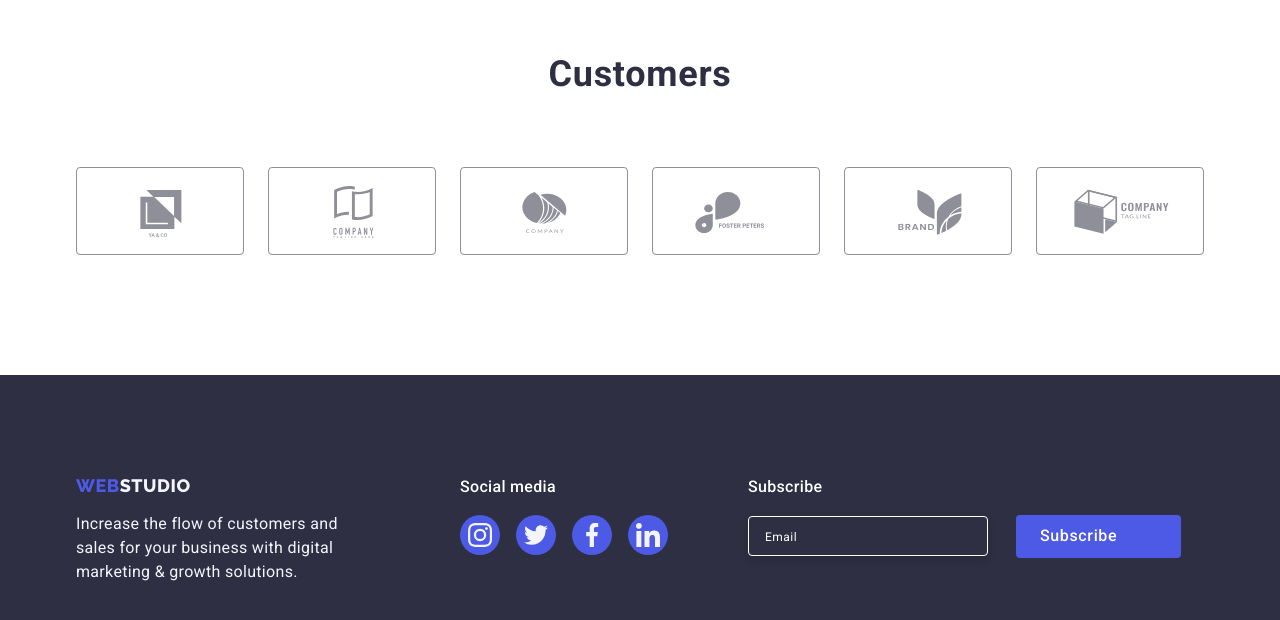
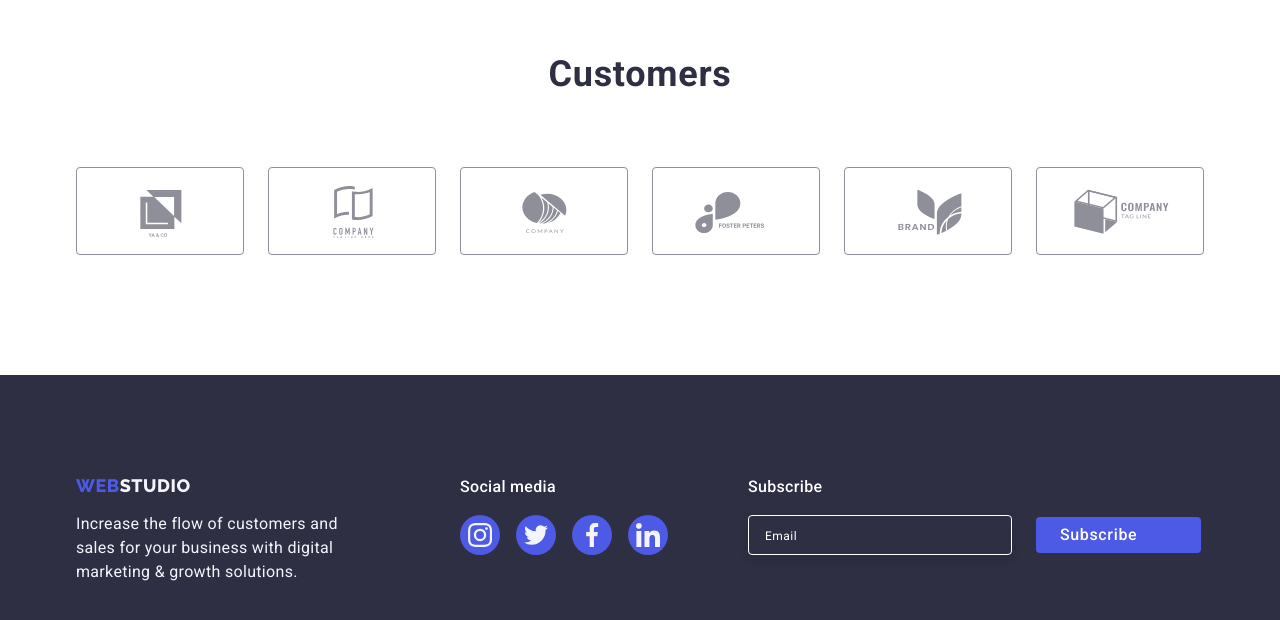
Before and after one commit to Roman80-IT/goit-markup-hw-06, a plain HTML site: page index.html in a window 1280 px wide. Shown: the part 2538-3158 px from the top of the page. Drawn offline with nearby package versions, Linux system fonts and the light colour scheme.

Commit message:
subscribe next correct

```diff
--- a/css/styles.css
+++ b/css/styles.css
@@ -310,7 +310,7 @@ section {
   background-color: var(--btn-color);
   cursor: pointer;
 
-  transition: background var(--anim-function);
+  transition: background-color var(--anim-function);
 }
 
 .btn:hover,
@@ -475,7 +475,7 @@ section {
   border-color: var(--btn-color);
 }
 
-/* Comment */
+/* Comment input */
 .modal-form-area {
   display: flex;
   flex-wrap: wrap;
@@ -721,7 +721,7 @@ section {
   background-color: var(--btn-color);
   border-radius: 50%;
 
-  transition: background var(--anim-function);
+  transition: background-color var(--anim-function);
 }
 
 .link-icon:hover,
@@ -854,7 +854,7 @@ section {
 
   background-color: var(--btn-color);
 
-  transition: background var(--anim-function);
+  transition: background-color var(--anim-function);
 }
 
 .footer-social-link:hover,
@@ -878,8 +878,18 @@ section {
   color: var(--white-color);
 }
 
+.subscribe-form {
+  display: flex;
+  align-items: center;
+  justify-content: center;
+}
+
+.subscribe-label {
+  display: block;
+}
+
 .form-sub {
-  width: 240px;
+  width: 264px;
   height: 40px;
   padding-left: 16px;
   border: 1px solid var(--white-color);
@@ -889,7 +899,7 @@ section {
   color: var(--white-color);
   background-color: var(--heading-color);
 
-  transition: background var(--anim-function);
+  transition: background-color var(--anim-function);
 }
 
 .form-sub::placeholder {
@@ -904,8 +914,9 @@ section {
   color: var(--white-color);
 }
 
-.subscr-btn {
-  display: inline-flex;
+.subscribe-btn {
+  display: block;
+  /* display: inline-flex; */
   flex-direction: row;
   justify-content: center;
   align-items: center;
@@ -914,20 +925,26 @@ section {
 
   margin-left: 24px;
 
-  background: var(--btn-color);
+  background-color: var(--btn-color);
   border-radius: 4px;
   border: none;
+  /* border: 0; */
   color: var(--white-color);
   cursor: pointer;
 
-  transition: background var(--anim-function);
+  transition: background-color var(--anim-function);
+
+  /* ------------------------------------- */
+  display: flex;
+  align-items: center;
 }
-.subscr-btn:hover,
-.subscr-btn:focus {
+
+.subscribe-btn:hover,
+.subscribe-btn:focus {
   background-color: var(--hover-btn);
 }
 
-.subscr-icon {
+.subscribe-icon {
   fill: var(--white-color);
 }
 
@@ -968,7 +985,7 @@ section {
   border: 1px solid var(--portfolio-bgc);
   border-radius: 4px;
 
-  transition: color var(--anim-function), background var(--anim-function),
+  transition: color var(--anim-function), background-color var(--anim-function),
     border var(--anim-function), box-shadow var(--anim-function);
 }
 
--- a/index.html
+++ b/index.html
@@ -652,7 +652,7 @@
         <!-- Subscribe -->
         <div class="subscribe">
           <p class="subscribe-title menu-font">Subscribe</p>
-          <form action="subscribe-form">
+          <form class="subscribe-form" action="subscribe-form">
             <label class="subscribe-label">
               <input
                 type="email"
@@ -662,13 +662,11 @@
                 aria-label="email"
               />
             </label>
-            <button class="subscr-btn btn-text" type="submit">
+            <button class="subscribe-btn btn-text" type="submit">
               Subscribe
-              <span class="">
-                <svg class="subscr-icon" width="24" height="24">
-                  <use href="./images/icons.svg#frame"></use>
-                </svg>
-              </span>
+              <svg class="subscribe-icon" width="24" height="24">
+                <use href="./images/icons.svg#frame"></use>
+              </svg>
             </button>
           </form>
         </div>
```
